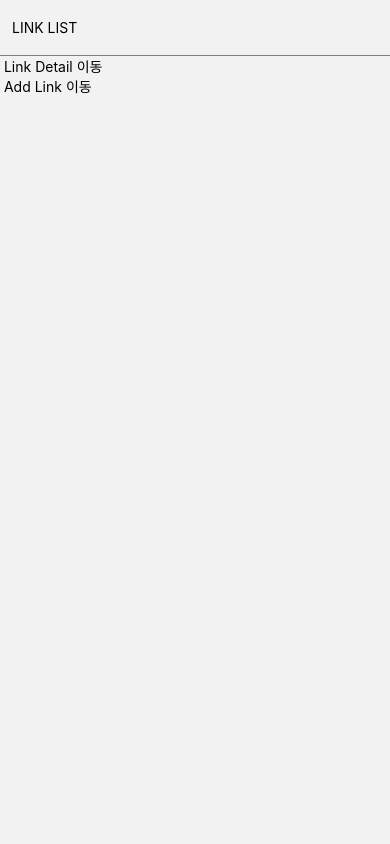
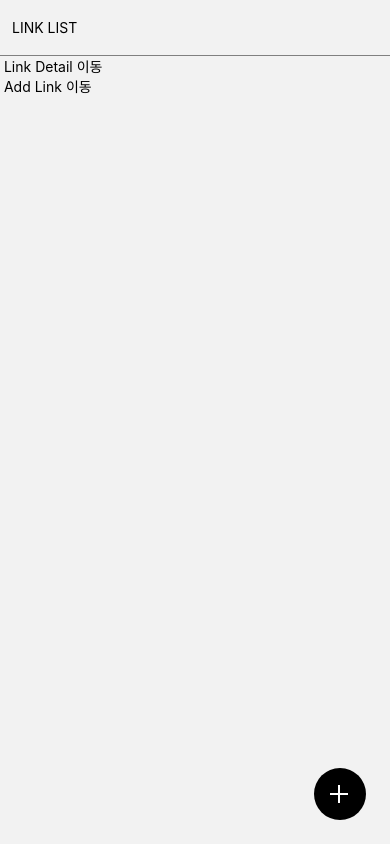
Before and after one commit to dev1week/NewsApp, a React Native app: screen /LinkStack in a window 390 px wide. Built offline with nearby package versions, Linux system fonts and the light colour scheme.

Commit message:
#3 -5 목록 페이지 추가 버튼 구현

```diff
--- a/screens/LinkListScreens.js
+++ b/screens/LinkListScreens.js
@@ -3,8 +3,11 @@ import {Header} from "../components/Header/Header"
 import { View, Text } from "react-native";
 import { useNavigation } from "@react-navigation/native";
 import { Button } from "../components/Button";
+import { useSafeAreaInsets } from "react-native-safe-area-context";
+import { Icon } from "../components/Icon";
 export const LinkListScreen=()=>{
     const navigation = useNavigation();
+    const safeAreaInset = useSafeAreaInsets();
 
     const onPressButton = useCallback(()=>{
         navigation.navigate("LinkDetail")
@@ -21,6 +24,7 @@ export const LinkListScreen=()=>{
                     <Header.Title title='LINK LIST'> </Header.Title>
                 </Header.Group>
             </Header>
+        {/* 화면목록 */}
             <View style={{flex:1}}>
                 <Button onPress={onPressButton}>
                     <Text> Link Detail 이동</Text>
@@ -28,7 +32,14 @@ export const LinkListScreen=()=>{
                 <Button onPress={onPressAddButton}>
                     <Text> Add Link 이동 </Text>
                 </Button>
-
+            </View>
+        {/* 추가버튼 */}
+            <View style={{position : 'absolute', right:24, bottom:24+safeAreaInset.bottom}}>
+                <Button onPress={onPressAddButton}>
+                    <View style={{width:52, height:52, borderRadius:26, alignItems:'center', justifyContent:'center', backgroundColor:"black"}}>
+                        <Icon name='add' color='white' size={32}/>
+                    </View>
+                </Button>
             </View>
         </View>
     )
```
